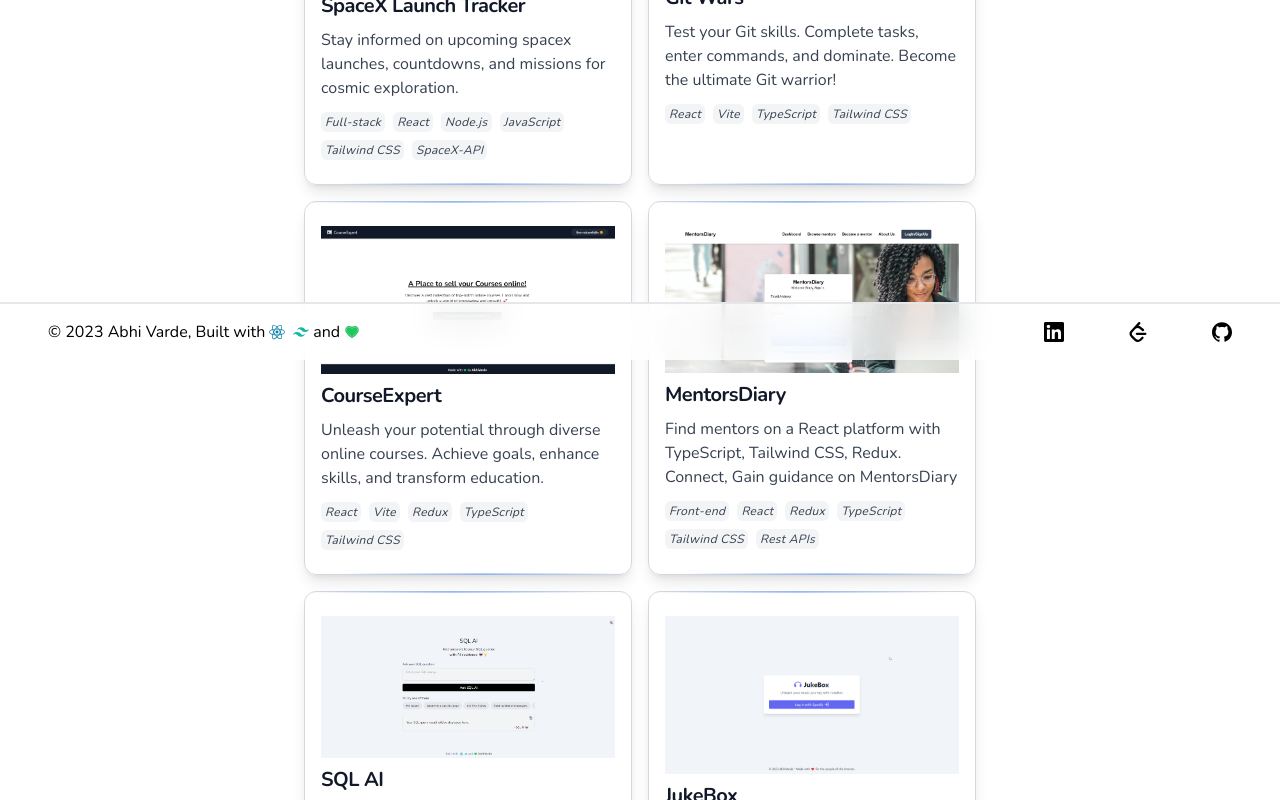
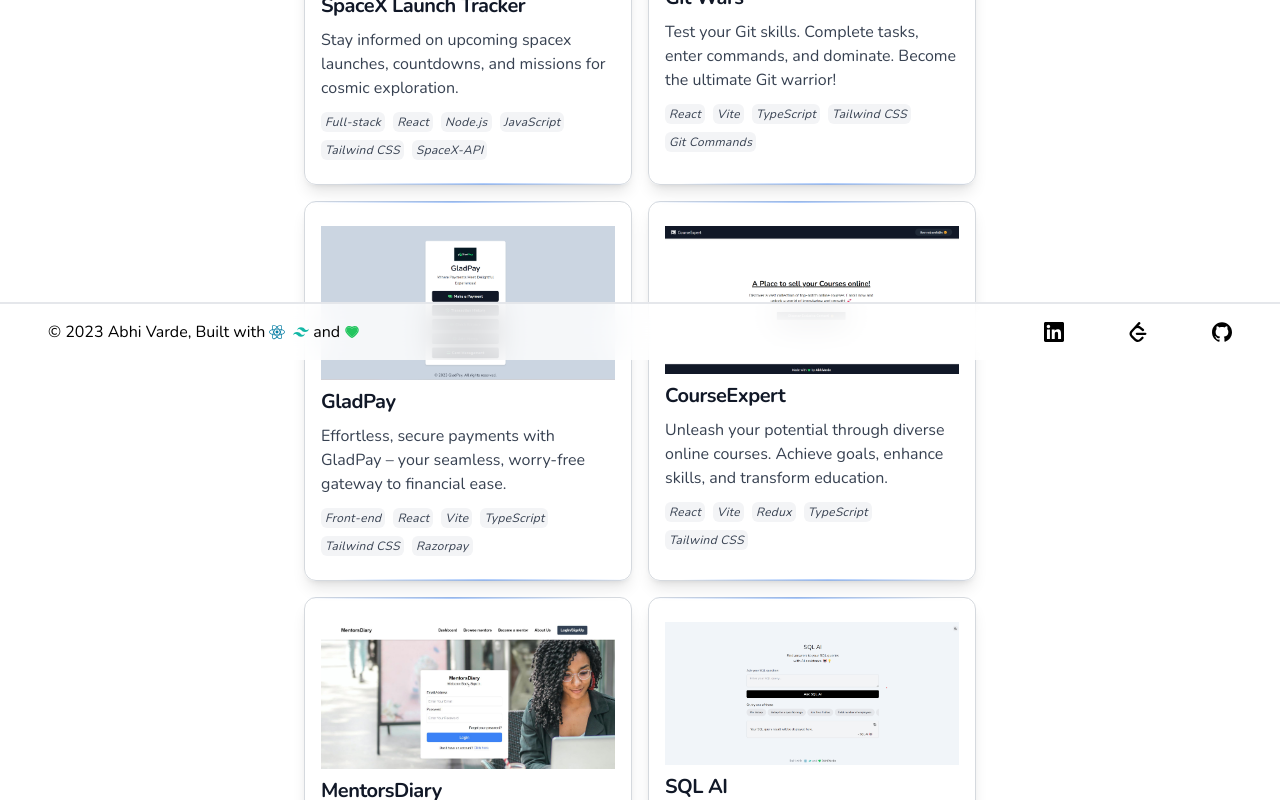
Before and after one commit to AbhiVarde/Developer-Portfolio-Website, a React (Vite) app: page /project in a window 1280 px wide. Shown: the part 440-1240 px from the top of the page. Built offline with nearby package versions, Linux system fonts and the light colour scheme.

Commit message:
initial  commit

```diff
--- a/src/Pages/Project.tsx
+++ b/src/Pages/Project.tsx
@@ -6,6 +6,8 @@ import CourseExpert from "../assets/projects/CourseExpert.png";
 import SQL from "../assets/projects/SQL.png";
 import Git from "../assets/projects/Git Wars.png";
 import Tracker from "../assets/projects/Tracker.png";
+import GladPlay from "../assets/projects/GladPlay.png";
+import News from "../assets/projects/news.png";
 import { FiChevronDown } from "react-icons/fi";
 import { useEffect } from "react";
 
@@ -30,8 +32,23 @@ const projects = [
     title: "Git Wars",
     description:
       "Test your Git skills. Complete tasks, enter commands, and dominate. Become the ultimate Git warrior!",
-    tags: ["React", "Vite", "TypeScript", "Tailwind CSS"],
+    tags: ["React", "Vite", "TypeScript", "Tailwind CSS", "Git Commands"],
     link: "https://gitwars.vercel.app/",
+  },
+  {
+    image: GladPlay,
+    title: "GladPay",
+    description:
+      "Effortless, secure payments with GladPay – your seamless, worry-free gateway to financial ease.",
+    tags: [
+      "Front-end",
+      "React",
+      "Vite",
+      "TypeScript",
+      "Tailwind CSS",
+      "Razorpay",
+    ],
+    link: "https://gladpay.vercel.app/",
   },
   {
     image: CourseExpert,
@@ -87,6 +104,14 @@ const projects = [
       " Discover GitHub Finder web app with GitHub API, React, Tailwind CSS. Collaborate with programmers.",
     tags: ["React", "Vite", "Typescript", "TailwindCSS", "Github API"],
     link: "https://devglimplse.vercel.app/",
+  },
+  {
+    image: News,
+    title: "NewsXpress",
+    description:
+      "Stay informed with NewsXpress – your reliable source for up-to-date news and updates.",
+    tags: ["React", "JavaScript", "Bootstarp", "News API"],
+    link: "https://github.com/AbhiVarde/React-News-App",
   },
 ];
 
```
Also changed, not shown: src/assets/projects/GladPlay.png (added), src/assets/projects/news.png (added).
